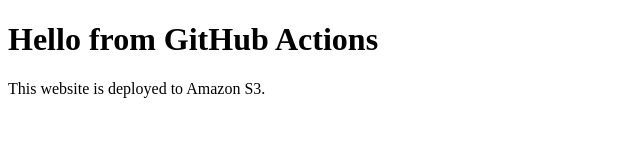
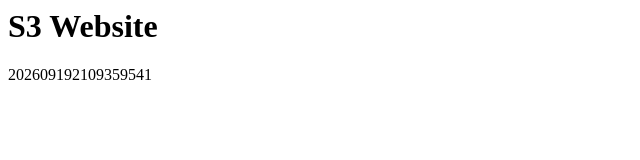
Before and after one commit to PVS-1/ci-cd-challenge, a plain HTML site: page index.html in a window 1280 px wide. Shown: the whole page, without its empty margins (0-640 px from the left). Drawn offline with Linux system fonts and the light colour scheme.

Commit message:
Add index.html

```diff
--- a/index.html
+++ b/index.html
@@ -1,12 +1,9 @@
-<!doctype html>
-<html lang="en">
-<head>
-  <meta charset="utf-8">
-  <meta name="viewport" content="width=device-width, initial-scale=1">
-  <title>S3 Static Website</title>
-</head>
-<body>
-  <h1>Hello from GitHub Actions</h1>
-  <p>This website is deployed to Amazon S3.</p>
-</body>
+<html>
+  <head>
+    <title>S3 Website</title>
+  </head>
+  <body>
+    <h1>S3 Website</h1>
+    <p>202609192109359541</p>
+  </body>
 </html>
```
